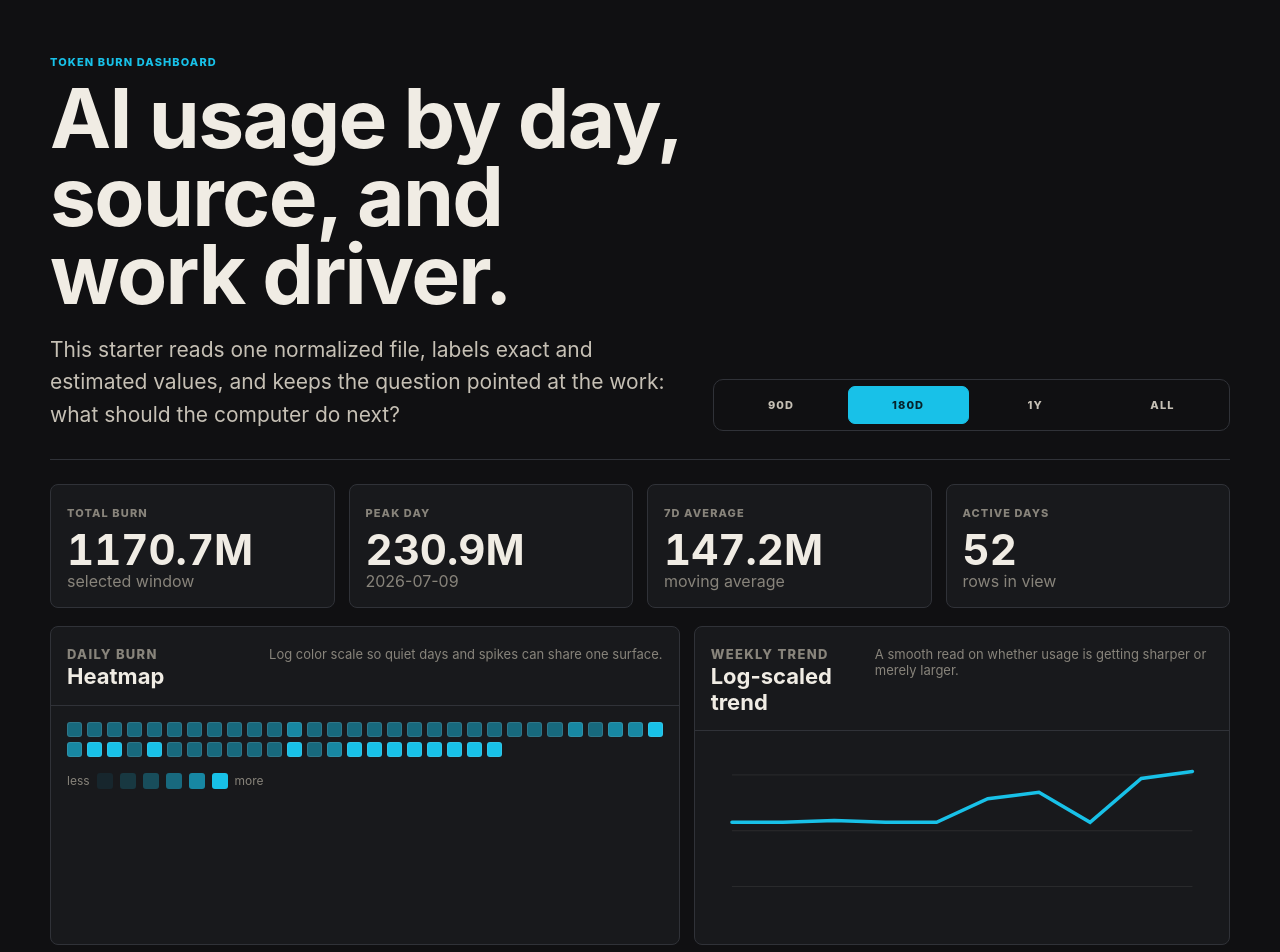
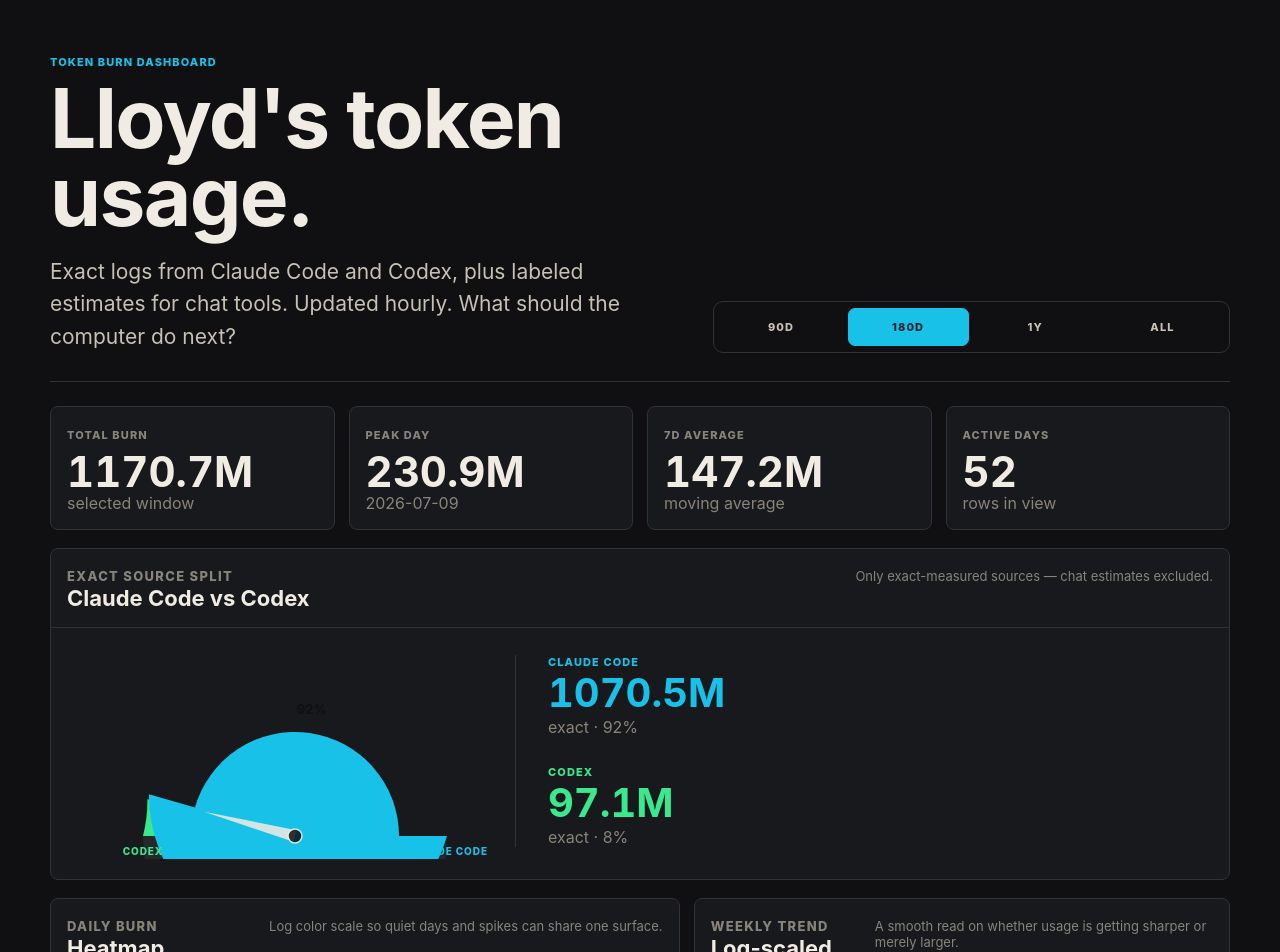
Before and after one commit to lloydlentz/ai-usage, a Next.js app: page /ai-usage-claude/ in a window 1280 px wide. Shown: the top 952 px of the page. Built offline with nearby package versions, Linux system fonts and the light colour scheme.

Commit message:
feat: rename header to Lloyd's token usage, add Claude Code vs Codex speedometer dial

```diff
--- a/app/globals.css
+++ b/app/globals.css
@@ -321,6 +321,63 @@
   color: var(--ink);
 }
 
+.gaugeRow {
+  margin-top: 18px;
+}
+
+.gaugePanel {
+  overflow: visible;
+}
+
+.gaugeWrap {
+  display: flex;
+  align-items: center;
+  gap: 0;
+  padding: 16px 24px 20px;
+}
+
+.gaugeWrap svg {
+  width: 100%;
+  max-width: 440px;
+  height: auto;
+  flex-shrink: 0;
+}
+
+.gaugeReadouts {
+  display: flex;
+  flex-direction: column;
+  gap: 28px;
+  padding-left: 32px;
+  border-left: 1px solid var(--line);
+}
+
+.gaugeReadout {
+  display: flex;
+  flex-direction: column;
+  gap: 4px;
+}
+
+.gaugeReadout strong {
+  font-size: clamp(28px, 3.5vw, 40px);
+  font-variant-numeric: tabular-nums;
+  line-height: 1;
+}
+
+@media (max-width: 640px) {
+  .gaugeWrap {
+    flex-direction: column;
+    align-items: stretch;
+  }
+
+  .gaugeReadouts {
+    flex-direction: row;
+    border-left: none;
+    border-top: 1px solid var(--line);
+    padding-left: 0;
+    padding-top: 16px;
+  }
+}
+
 .footerNote {
   max-width: 820px;
   margin: 18px 0 0;
--- a/app/page.tsx
+++ b/app/page.tsx
@@ -40,10 +40,10 @@
       <section className="hero">
         <div>
           <p className="eyebrow">Token burn dashboard</p>
-          <h1>AI usage by day, source, and work driver.</h1>
+          <h1>Lloyd's token usage.</h1>
           <p className="lead">
-            This starter reads one normalized file, labels exact and estimated values, and
-            keeps the question pointed at the work: what should the computer do next?
+            Exact logs from Claude Code and Codex, plus labeled estimates for chat tools.
+            Updated hourly. What should the computer do next?
           </p>
         </div>
         <div className="range" aria-label="Select time range">
@@ -65,6 +65,10 @@
         <Metric label="Peak day" value={formatTokens(peakDay?.total || 0)} note={peakDay?.date || "n/a"} />
         <Metric label="7d average" value={formatTokens(lastAverage)} note="moving average" />
         <Metric label="Active days" value={`${selectedRows.length}`} note="rows in view" />
+      </section>
+
+      <section className="gaugeRow">
+        <SpeedometerDial selectedRows={selectedRows} />
       </section>
 
       <section className="grid">
@@ -270,6 +274,123 @@
   );
 }
 
+function SpeedometerDial({ selectedRows }: { selectedRows: typeof rows }) {
+  const codexTotal = sumSource(selectedRows, "codex_tokens");
+  const claudeTotal = sumSource(selectedRows, "claude_code_tokens");
+  const exactTotal = codexTotal + claudeTotal;
+  const codexPct = exactTotal > 0 ? codexTotal / exactTotal : 0;
+  const claudePct = 1 - codexPct;
+
+  // Geometry: semicircle arc from 180° (left) to 0° (right) through top
+  const cx = 220, cy = 192, ro = 152, ri = 104;
+  const GAP = 2; // degrees of space between segments at the split
+
+  const toRad = (d: number) => (d * Math.PI) / 180;
+  const pt = (r: number, deg: number) => ({
+    x: +(cx + r * Math.cos(toRad(deg))).toFixed(2),
+    y: +(cy - r * Math.sin(toRad(deg))).toFixed(2),
+  });
+
+  // Ring wedge from startDeg down to endDeg (startDeg > endDeg),
+  // tracing outer arc then inner arc back, both with sweep=0 (counter-CW in SVG = through the top).
+  const ringPath = (startDeg: number, endDeg: number) => {
+    if (startDeg - endDeg < 0.3) return "";
+    const large = startDeg - endDeg > 180 ? 1 : 0;
+    const os = pt(ro, startDeg), oe = pt(ro, endDeg);
+    const is = pt(ri, endDeg), ie = pt(ri, startDeg);
+    return `M ${os.x} ${os.y} A ${ro} ${ro} 0 ${large} 0 ${oe.x} ${oe.y} L ${is.x} ${is.y} A ${ri} ${ri} 0 ${large} 0 ${ie.x} ${ie.y} Z`;
+  };
+
+  // Split angle: 180°=all Codex edge, 0°=all Claude edge
+  const splitDeg = 180 - codexPct * 180;
+
+  const bgPath = ringPath(180, 0);
+  const codexPath = codexPct > 0.005 ? ringPath(180, splitDeg + GAP / 2) : "";
+  const claudePath = claudePct > 0.005 ? ringPath(splitDeg - GAP / 2, 0) : "";
+
+  // Needle: triangle from center, tip pointing to inner-edge at splitDeg
+  const tip = pt(ri - 10, splitDeg);
+  const perpRad = toRad(splitDeg + 90);
+  const hw = 6;
+  const nb1 = { x: +(cx + hw * Math.cos(perpRad)).toFixed(2), y: +(cy - hw * Math.sin(perpRad)).toFixed(2) };
+  const nb2 = { x: +(cx - hw * Math.cos(perpRad)).toFixed(2), y: +(cy + hw * Math.sin(perpRad)).toFixed(2) };
+
+  // Midpoint label positions (inside the arc band)
+  const midR = (ro + ri) / 2;
+  const codexMidDeg = 180 - codexPct * 90;
+  const claudeMidDeg = splitDeg / 2;
+
+  return (
+    <article className="panel gaugePanel">
+      <div className="panelHeader">
+        <div>
+          <p className="label">Exact source split</p>
+          <h2>Claude Code vs Codex</h2>
+        </div>
+        <p>Only exact-measured sources — chat estimates excluded.</p>
+      </div>
+      <div className="gaugeWrap">
+        <svg viewBox="0 0 440 215" aria-label="Speedometer dial showing Claude Code vs Codex token split">
+          {/* background track */}
+          <path d={bgPath} fill="rgba(240,236,228,0.07)" />
+          {/* Codex segment — green */}
+          {codexPath && <path d={codexPath} fill="var(--good)" />}
+          {/* Claude Code segment — teal */}
+          {claudePath && <path d={claudePath} fill="var(--accent)" />}
+          {/* percentage inside arc — only when segment is wide enough */}
+          {codexPct > 0.14 && (
+            <text
+              x={+(cx + midR * Math.cos(toRad(codexMidDeg))).toFixed(1)}
+              y={+(cy - midR * Math.sin(toRad(codexMidDeg)) + 5).toFixed(1)}
+              textAnchor="middle" fontSize={13} fontWeight={700}
+              fill="var(--bg)" fontFamily="inherit"
+            >
+              {Math.round(codexPct * 100)}%
+            </text>
+          )}
+          {claudePct > 0.14 && (
+            <text
+              x={+(cx + midR * Math.cos(toRad(claudeMidDeg))).toFixed(1)}
+              y={+(cy - midR * Math.sin(toRad(claudeMidDeg)) + 5).toFixed(1)}
+              textAnchor="middle" fontSize={13} fontWeight={700}
+              fill="var(--bg)" fontFamily="inherit"
+            >
+              {Math.round(claudePct * 100)}%
+            </text>
+          )}
+          {/* needle */}
+          <polygon
+            points={`${tip.x},${tip.y} ${nb1.x},${nb1.y} ${nb2.x},${nb2.y}`}
+            fill="var(--ink)" opacity={0.85}
+          />
+          <circle cx={cx} cy={cy} r={7} fill="var(--bg)" stroke="var(--ink)" strokeWidth={1.5} opacity={0.85} />
+          {/* end labels */}
+          <text x={68} y={211} textAnchor="middle" fill="var(--good)"
+            fontSize={10} fontWeight={800} letterSpacing="0.09em" fontFamily="inherit">
+            CODEX
+          </text>
+          <text x={372} y={211} textAnchor="middle" fill="var(--accent)"
+            fontSize={10} fontWeight={800} letterSpacing="0.09em" fontFamily="inherit">
+            CLAUDE CODE
+          </text>
+        </svg>
+        <div className="gaugeReadouts">
+          <div className="gaugeReadout">
+            <span className="label" style={{ color: "var(--accent)" }}>Claude Code</span>
+            <strong style={{ color: "var(--accent)" }}>{formatTokens(claudeTotal)}</strong>
+            <span className="muted">exact · {Math.round(claudePct * 100)}%</span>
+          </div>
+          <div className="gaugeReadout">
+            <span className="label" style={{ color: "var(--good)" }}>Codex</span>
+            <strong style={{ color: "var(--good)" }}>{formatTokens(codexTotal)}</strong>
+            <span className="muted">exact · {Math.round(codexPct * 100)}%</span>
+          </div>
+        </div>
+      </div>
+    </article>
+  );
+}
+
 function buildDriverRows(selectedRows: typeof rows, total: number) {
   const totals = new Map<string, number>();
 
```
